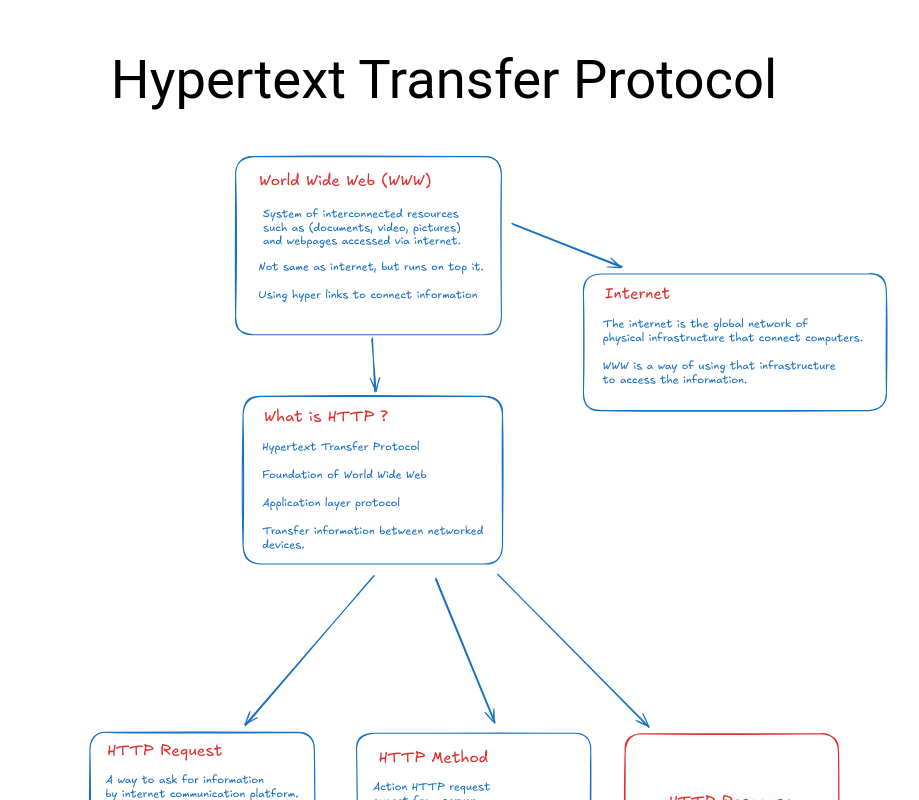
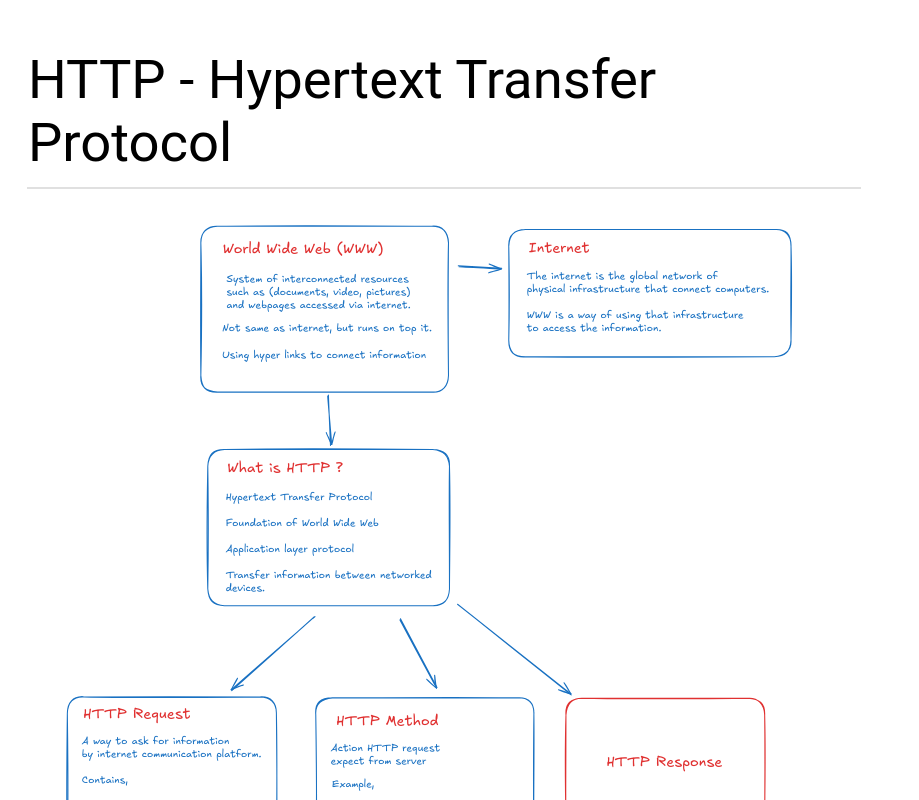
Before and after one commit to nvnkmrm/nvnkmrm.github.io, a React (Vite) app: page / in a window 1280 px wide. Shown: the top 800 px of the page, without its empty margins (196-1115 px from the left). Built offline with nearby package versions, Linux system fonts and the light colour scheme.

Commit message:
HTTP - Fix styling

```diff
--- a/package.json
+++ b/package.json
@@ -29,6 +29,7 @@
     "prettier": "3.6.2",
     "typescript": "~5.9.3",
     "typescript-eslint": "^8.46.3",
-    "vite": "^7.2.2"
+    "vite": "^7.2.2",
+    "vite-plugin-svgr": "4.5.0"
   }
 }
--- a/src/App.tsx
+++ b/src/App.tsx
@@ -1,5 +1,6 @@
-import httpProtocol from "./assets/ssl/http_protocol.svg";
+import HttpProtocolSvg from "./assets/ssl/http_protocol.svg?react";
 import { createTheme, Stack, ThemeProvider, Typography } from "@mui/material";
+import Divider from "@mui/material/Divider";
 
 const baseTheme = createTheme();
 
@@ -20,12 +21,15 @@ const theme = createTheme({
 function App() {
   return (
     <ThemeProvider theme={theme}>
-      <Stack alignItems={"center"} spacing={5} marginTop={"3rem"}>
-        <Typography variant="h3">Hypertext Transfer Protocol</Typography>
-        <img
-          style={{ width: "70vw", height: "100%" }}
-          src={httpProtocol}
-          alt="http protocol"
+      <Stack alignItems={"center"} spacing={1.5} marginTop={"3rem"}>
+        <Typography variant="h3" sx={{ width: "65vw", textAlign: "left" }}>
+          HTTP - Hypertext Transfer Protocol
+        </Typography>
+        <Divider sx={{ width: "65vw", borderWidth: 1.3 }} />
+        <HttpProtocolSvg
+          width="65vw"
+          height="100%"
+          style={{ marginTop: "2rem" }}
         />
       </Stack>
     </ThemeProvider>
--- /dev/null
+++ b/src/vite-env.d.ts
@@ -0,0 +1,2 @@
+/// <reference types="vite/client" />
+/// <reference types="vite-plugin-svgr/client" />
--- a/vite.config.ts
+++ b/vite.config.ts
@@ -1,11 +1,12 @@
-import { defineConfig } from 'vite'
-import react from '@vitejs/plugin-react'
+import { defineConfig } from "vite";
+import react from "@vitejs/plugin-react";
+import svgr from "vite-plugin-svgr";
 
 export default defineConfig({
-    plugins: [react()],
-    base: '/',
-    build: {
-        outDir: 'build',
-        emptyOutDir: true
-    }
-})
+  plugins: [react(), svgr()],
+  base: "/",
+  build: {
+    outDir: "build",
+    emptyOutDir: true,
+  },
+});
```
Also changed, not shown: src/assets/ssl/http_protocol.svg, 1 other file (tests, documents, lock files or other folders).
